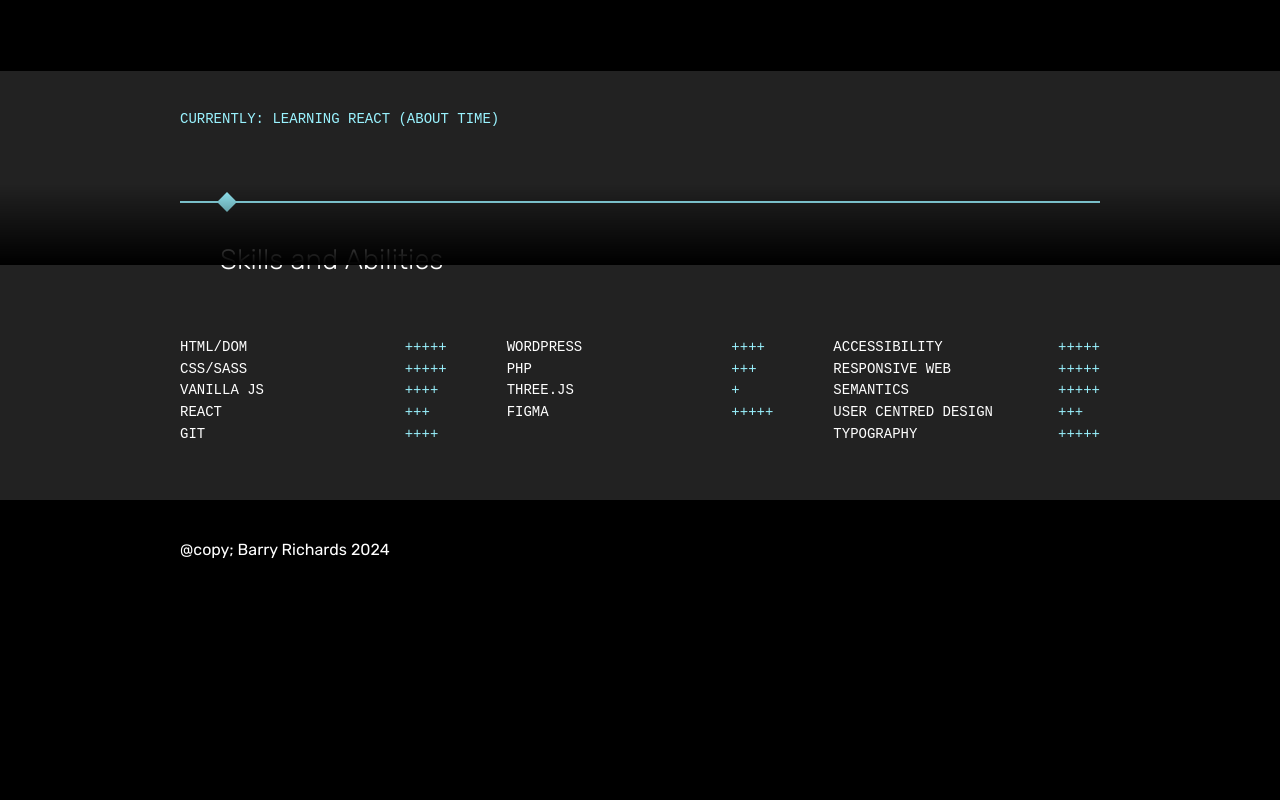
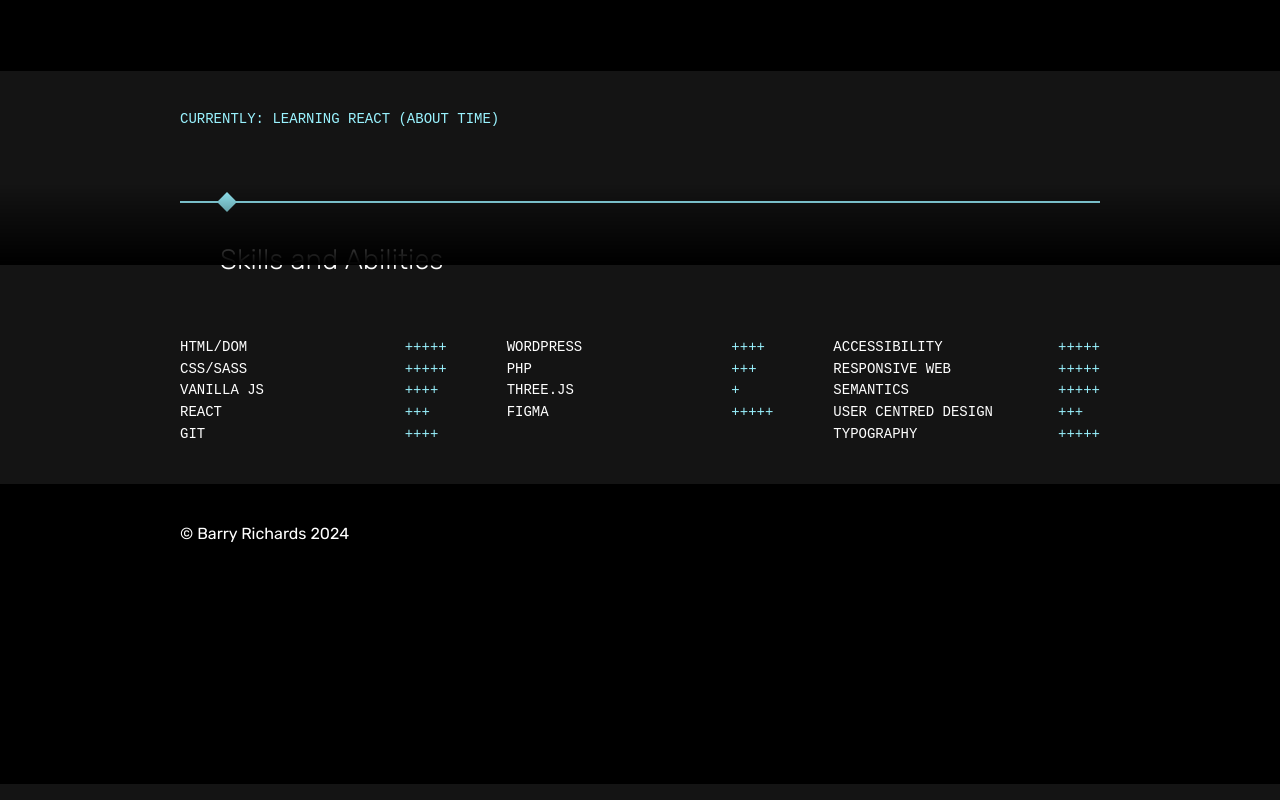
Before and after one commit to bazzle/portfolio-v6, a React (Vite) app: page / in a window 1280 px wide. Shown: the part 535-1335 px from the top of the page. Built offline with nearby package versions, Linux system fonts and the light colour scheme; a web font is replaced by a local one.

Commit message:
Skills and abilities styling

```diff
--- a/src/components/footer.jsx
+++ b/src/components/footer.jsx
@@ -5,7 +5,7 @@ function Footer(){
     return(
         <footer className="footer">
             <div className="container">
-                <p>@copy; Barry Richards {currentYear}</p>
+                <p>&copy; Barry Richards {currentYear}</p>
             </div>
         </footer>
     )
--- a/src/index.css
+++ b/src/index.css
@@ -7,7 +7,7 @@
   --color-accent: #9AF3FF;
   --color-accent-dark: #14AABF;
   --color-bg: #000000;
-  --color-bg-alt: #222222;
+  --color-bg-alt: #141414;
   --color-feint-line: rgb(255, 255, 255, 0.2);
   --border-radius: 4px;
   --gutter-padding: 2rem;
@@ -186,7 +186,7 @@ button{
   align-items: center;
   gap: 1rem;
   position: relative;
-  @media only screen and (min-width:600px){
+  @media only screen and (min-width:900px){
     &:after{
       content: '';
       right: calc(8rem - 6px);
@@ -261,7 +261,7 @@ button{
 
 .vertical-dots{
   display: none;
-  @media only screen and (min-width:600px){
+  @media only screen and (min-width:900px){
     display: flex;
     flex-direction: column;
     justify-content: space-between;
@@ -326,19 +326,32 @@ button{
 .skills-abilities{
   padding-top: var(--block-spacing--shallow);
   padding-bottom: var(--block-spacing);
+  ul{
+    margin-bottom: 0;
+  }
 }
 
 .skills-abilities__inner{
+  max-width: 400px;
+  margin-left:4rem;
+  @media only screen and (min-width:900px){
+    max-width: unset;
+    margin-left: unset;
     display: grid;
+    gap: 6rem;
     grid-template-columns: repeat(3, 1fr);
-  gap: 6rem;
+  }
 }
 
 .skills-list{
+  @media only screen and (min-width:900px){
     grid-column: 1/3;
   }
+}
 .abilities-list{
+  @media only screen and (min-width:900px){
     grid-column: 3/4;
+  }
 }
 
 .skills-list, .abilities-list{
@@ -347,9 +360,11 @@ button{
 }
 
 .skills-list{
+  @media only screen and (min-width:900px){
     width: 100%;
     column-count: 2;
     column-gap: 6rem;
+  }
 }
 
 .skill{
```
Lines whose indentation alone changed are shown as unchanged.
